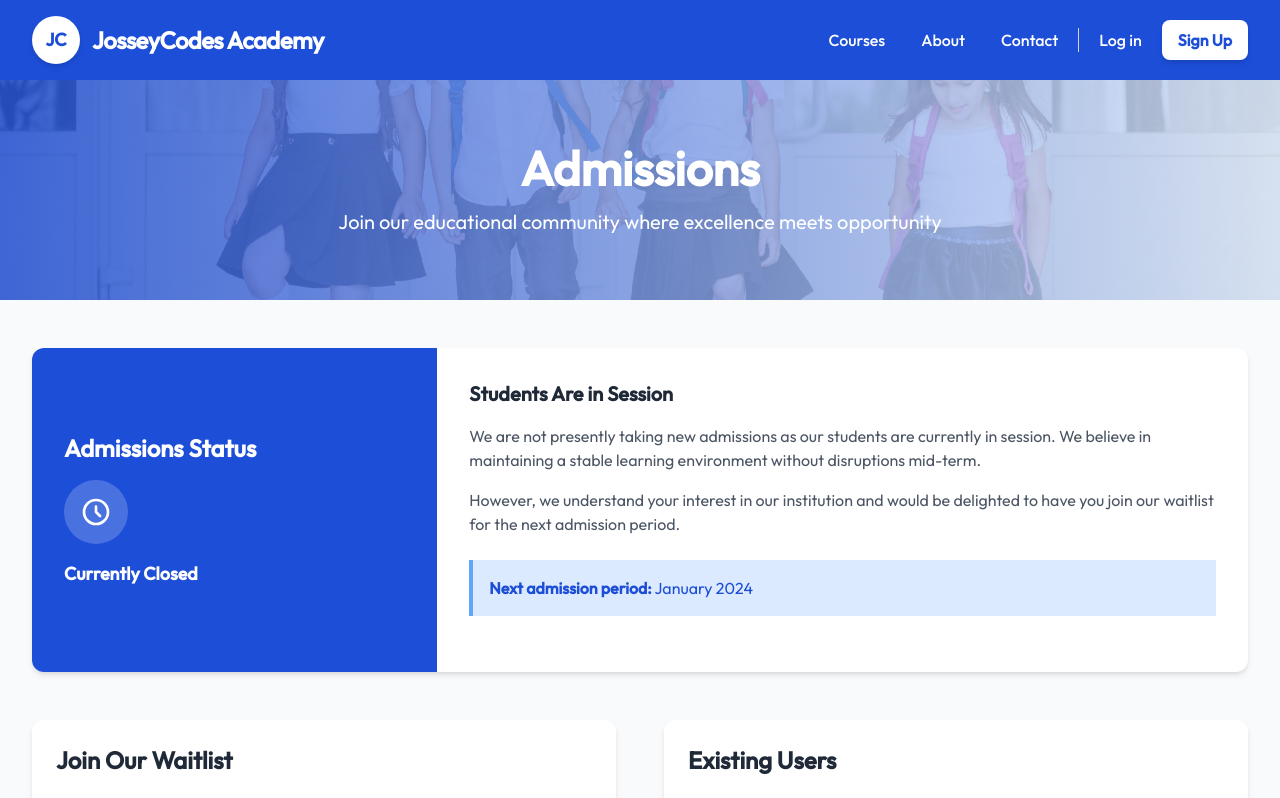
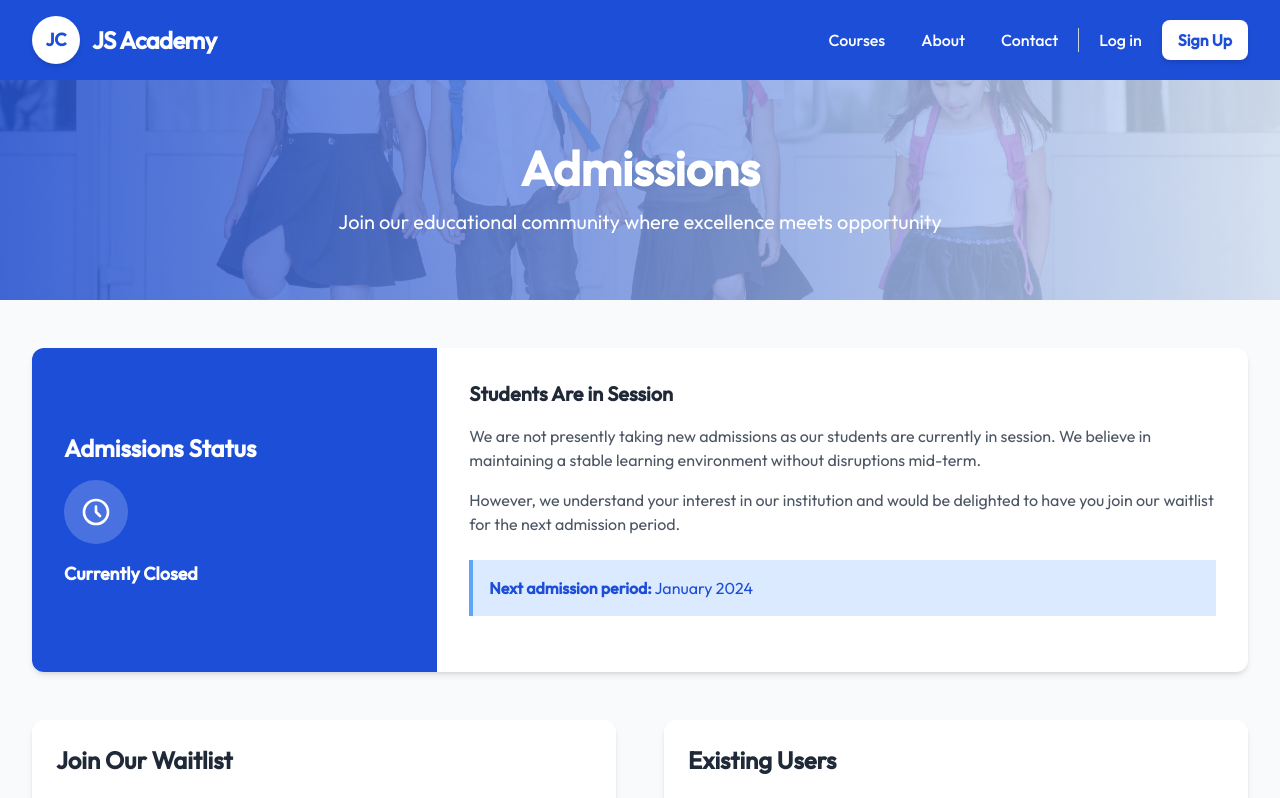
Before and after one commit to josseycodes1/School-Management-App-Frontend, a Next.js app: page /admission in a window 1280 px wide. Shown: the top 798 px of the page. Built offline with nearby package versions, Linux system fonts and the light colour scheme.

Commit message:
chnaged naming convention

```diff
--- a/src/app/(userdashboard)/layout.tsx
+++ b/src/app/(userdashboard)/layout.tsx
@@ -32,7 +32,7 @@ export default function DashboardLayout({
             <div className="w-10 h-10 text-white rounded-full mr-3 flex items-center justify-center bg-josseypink1 border-2 border-black">
               JC
             </div>
-            <span className="font-bold text-josseypink1">JOSSEYCODES ACADEMY</span>
+            <span className="font-bold text-josseypink1">JS ACADEMY</span>
           </Link>
           <MobileMenu />
         </div>
--- a/src/app/layout.tsx
+++ b/src/app/layout.tsx
@@ -5,7 +5,7 @@ import "./globals.css";
 const outfit = Outfit({ subsets: ["latin"], weight: ["300", "400", "500"] });
 
 export const metadata: Metadata = {
-  title: "Josseycodes School Management Dashboard",
+  title: "JS School Management Dashboard",
   description: "School Management System built with Nextjs",
 };
 
--- a/src/app/sign-up/page.tsx
+++ b/src/app/sign-up/page.tsx
@@ -351,7 +351,7 @@ const nameRegex = /^[a-zA-Z\s]+$/;
           <div className="w-16 h-16 rounded-full bg-josseypink1 mx-auto mb-4 flex items-center justify-center text-white text-2xl font-bold">
             JC
           </div>
-          <h1 className="text-3xl font-bold text-josseypink1">JOSSEYCODES</h1>
+          <h1 className="text-3xl font-bold text-josseypink1">JS</h1>
           <p className="text-gray-600 mt-2">Create your account</p>
         </div>
 
--- a/src/app/verify-signup/page.tsx
+++ b/src/app/verify-signup/page.tsx
@@ -114,7 +114,7 @@ function VerifySignUpContent() {
           <div className="w-16 h-16 rounded-full bg-josseypink1 mx-auto mb-4 flex items-center justify-center text-white text-2xl font-bold">
             JC
           </div>
-          <h1 className="text-3xl font-bold text-josseypink1">JOSSEYCODES</h1>
+          <h1 className="text-3xl font-bold text-josseypink1">JS</h1>
           <p className="text-gray-600 mt-2">Verify your email address</p>
         </div>
 
@@ -194,7 +194,7 @@ export default function VerifySignUp() {
           <div className="w-16 h-16 rounded-full bg-josseypink1 mx-auto mb-4 flex items-center justify-center text-white text-2xl font-bold">
             JC
           </div>
-          <h1 className="text-3xl font-bold text-josseypink1">JOSSEYCODES</h1>
+          <h1 className="text-3xl font-bold text-josseypink1">JS</h1>
           <p className="text-gray-600 mt-4">Loading verification page...</p>
         </div>
       </div>
--- a/src/components/HomePageComponents/AboutUs.tsx
+++ b/src/components/HomePageComponents/AboutUs.tsx
@@ -5,12 +5,12 @@ export default function AboutUs() {
     <section className="py-12 md:py-16 bg-white">
       <div className="max-w-6xl mx-auto px-4 md:px-6">
         <h2 className="text-2xl md:text-3xl font-bold text-center text-gray-800 mb-8 md:mb-12">
-          About <span className="text-josseypink1">JosseyCodes Academy</span>
+          About <span className="text-josseypink1">JS Academy</span>
         </h2>
 
         <div className="mb-8 md:mb-12">
           <p className="text-gray-600 text-center max-w-3xl mx-auto mb-6">
-            Established in 2013, JosseyCodes Academy has been at the forefront of providing quality secondary education
+            Established in 2013, JS Academy has been at the forefront of providing quality secondary education
             that balances academic excellence with character development. Our mission is to nurture well-rounded individuals
             who are prepared for university education and beyond.
           </p>
--- a/src/components/HomePageComponents/Features.tsx
+++ b/src/components/HomePageComponents/Features.tsx
@@ -26,7 +26,7 @@ export default function Features() {
     <section className="py-12 md:py-16 bg-white">
       <div className="max-w-6xl mx-auto px-4 md:px-6">
         <h2 className="text-2xl md:text-3xl font-bold text-center text-gray-800 mb-8 md:mb-12">
-          Why Choose <span className="text-josseypink1">JosseyCodes Academy</span>
+          Why Choose <span className="text-josseypink1">JS Academy</span>
         </h2>
         <div className="grid grid-cols-1 md:grid-cols-2 lg:grid-cols-4 gap-6 md:gap-8">
           {features.map((feature, index) => (
--- a/src/components/HomePageComponents/Footer.tsx
+++ b/src/components/HomePageComponents/Footer.tsx
@@ -97,7 +97,7 @@ export default function Footer() {
             <div className="w-8 h-8 rounded-full text-josseypink1 mr-2 flex items-center justify-center bg-white text-sm font-bold">
               JC
             </div>
-            <h3 className="text-lg font-bold">JosseyCodes Academy</h3>
+            <h3 className="text-lg font-bold">JS Academy</h3>
           </div>
           <p className="text-gray-300 text-sm mb-2 leading-snug">
             Empowering the next generation of leaders through quality secondary
@@ -177,7 +177,7 @@ export default function Footer() {
       {/* Bottom Footer */}
       <div className="max-w-6xl mx-auto mt-6 pt-4 border-t border-white text-center text-gray-300 text-xs">
         <p>
-          © {new Date().getFullYear()} JosseyCodes Academy. All rights
+          © {new Date().getFullYear()} JS Academy. All rights
           reserved.
         </p>
       </div>
--- a/src/components/HomePageComponents/Navbar.tsx
+++ b/src/components/HomePageComponents/Navbar.tsx
@@ -34,7 +34,7 @@ export default function Navbar() {
             <h1 className={`text-xl md:text-2xl font-bold ${
               isScrolled ? 'text-josseypink1' : 'text-white'
             } tracking-tight`}>
-              JosseyCodes Academy
+              JS Academy
             </h1>
           </Link>
 
--- a/src/components/HomePageComponents/Testimonials.tsx
+++ b/src/components/HomePageComponents/Testimonials.tsx
@@ -1,7 +1,7 @@
 export default function Testimonials() {
   const testimonials = [
     {
-      quote: "JosseyCodes Academy transformed my child's approach to learning. The teachers are dedicated and the facilities are exceptional.",
+      quote: "JS Academy transformed my child's approach to learning. The teachers are dedicated and the facilities are exceptional.",
       author: "Mrs. Adekunle",
       role: "Parent of SS2 Student"
     },
@@ -11,7 +11,7 @@ export default function Testimonials() {
       role: "Graduate, Class of 2022"
     },
     {
-      quote: "Teaching at JosseyCodes is rewarding. We have small class sizes that allow for personalized attention to each student.",
+      quote: "Teaching at JS is rewarding. We have small class sizes that allow for personalized attention to each student.",
       author: "Mr. Johnson",
       role: "Mathematics Teacher"
     }
--- a/src/components/MobileMenu.tsx
+++ b/src/components/MobileMenu.tsx
@@ -200,7 +200,7 @@ const MobileMenu = () => {
               <div className="w-12 h-12 text-josseypink1 rounded-full mr-3 flex items-center justify-center bg-white border-2 border-white">
                 JC
               </div>
-              <span className="font-bold text-white">JOSSEYCODES ACADEMY</span>
+              <span className="font-bold text-white">JS ACADEMY</span>
             </Link>
           </div>
 
--- a/tailwind.config.ts
+++ b/tailwind.config.ts
@@ -15,7 +15,7 @@ const config: Config = {
       },
 
       images: {
-        domains: ["josseycodes-academy.onrender.com"],
+        domains: ["js-academy.onrender.com"],
       },
 
       colors: {
```
